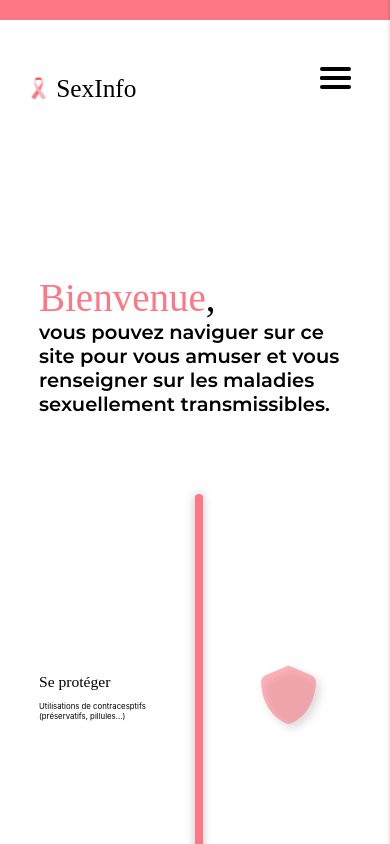
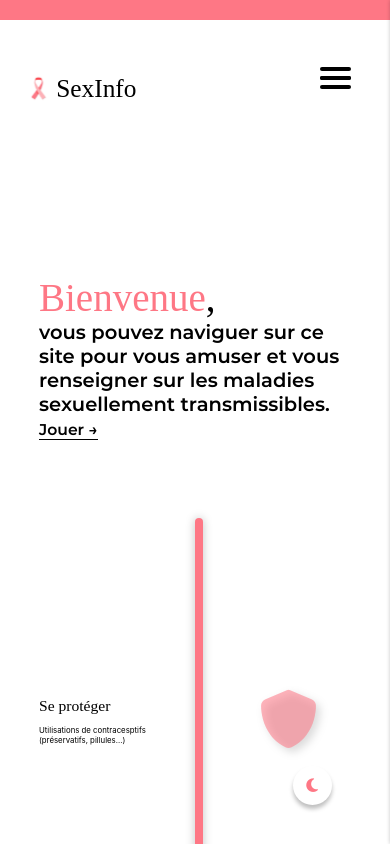
Before and after one commit to Kaituro/sidinfo, a React (Create React App) app: page / in a window 390 px wide. Shown: the top 844 px of the page. Built offline with nearby package versions, Linux system fonts and the light colour scheme; a web font is replaced by a local one.

Commit message:
Dark-mode

```diff
--- a/src/App.css
+++ b/src/App.css
@@ -3,6 +3,11 @@
     --text-color: #000000;
     --main-color: #FE7785;
     --secondary-color: rgba(254, 119, 133, 0.56);
+}
+
+.dark_mode {
+    --background-color: hsl(0, 0%, 8.5%);
+    --text-color: #FFFFFF;
 }
 
 * {
@@ -12,6 +17,7 @@
 body {
     margin: 0;
     background-color: var(--background-color);
+    color: var(--text-color);
 }
 
 @font-face {
@@ -177,7 +183,18 @@ h2 {
     font-size: 3vw !important;
 }
 
-@media (max-width: 480px) {}
+.link-to {
+    color: var(--text-color);
+    width: fit-content;
+    text-decoration: none;
+    border-bottom: 1px solid var(--text-color);
+    font-size: 1.5vw;
+    transition: all 0.2s;
+}
+
+.link-to:hover {
+    border-color: var(--main-color);
+}
 
 .contactinfo li {
     padding: 0.8vw;
@@ -194,6 +211,9 @@ h2 {
     .welcome-text h1 {
         font-size: 10vw;
         margin: 0;
+    }
+    .link-to {
+        font-size: 4vw;
     }
     .welcome-text h2 {
         width: 80%;
--- a/src/App.jsx
+++ b/src/App.jsx
@@ -5,11 +5,14 @@ import Contact from "./pages/contact";
 import Informations from "./pages/Information";
 import { Route, Routes } from "react-router-dom";
 import Footer_page from "./components/Footer/Footer";
+import ThemeButton from "./components/Theme-button/Theme";
+
 import Mention from "./pages/Mention";
 function App() {
   return (
     <div>
       <Navigation_bar></Navigation_bar>
+      <ThemeButton></ThemeButton>
       <div className="container">
         <Routes>
           <Route path="/" element={<Home></Home>}></Route>
--- a/src/components/Navbar/Nav.css
+++ b/src/components/Navbar/Nav.css
@@ -71,10 +71,6 @@ header {
 
 .nav li:hover:after {
     transform: scaleX(1);
-}
-
-.nav li:nth-child(4):hover:after {
-    transform: scaleX(0);
 }
 
 #login-register {
--- /dev/null
+++ b/src/components/Theme-button/Theme.jsx
@@ -0,0 +1,27 @@
+import "./style.css";
+const Theme = () => {
+  const swap = () => {
+    const classList = document.body.classList;
+    const ico = document.getElementById("moon");
+
+    if (classList.contains("dark_mode")) {
+      classList.remove("dark_mode");
+      ico.className = "fas fa-moon";
+      localStorage.removeItem("dark_mode");
+    } else {
+      classList.add("dark_mode");
+      localStorage.setItem("dark_mode", "enabled");
+
+      ico.className = "fas fa-sun";
+    }
+  };
+  return (
+    <>
+      <div id="theme_change" onClick={() => swap()}>
+        <i id="moon" class="fas fa-moon"></i>
+      </div>
+    </>
+  );
+};
+
+export default Theme;
--- /dev/null
+++ b/src/components/Theme-button/style.css
@@ -0,0 +1,39 @@
+@import '../../App.css';
+#theme_change {
+    background-color: var(--background-color);
+    width: 3vw;
+    height: 3vw;
+    position: fixed;
+    bottom: 2vw;
+    right: 2vw;
+    z-index: 1;
+    box-shadow: 0px 4px 4px rgba(0, 0, 0, 0.25);
+    border-radius: 50%;
+    display: flex;
+    cursor: pointer;
+}
+
+#theme_change i {
+    position: absolute;
+    top: 50%;
+    left: 50%;
+    font-size: 1.25vw;
+    transform: translate(-50%, -50%);
+    color: var(--main-color);
+}
+
+.dark_mode #theme_change {
+    background-color: #282828;
+}
+
+@media (max-width: 480px) {
+    #theme_change {
+        bottom: 10vw;
+        right: 15vw;
+        width: 10vw;
+        height: 10vw;
+    }
+    #theme_change i {
+        font-size: 4vw;
+    }
+}
--- a/src/pages/home.jsx
+++ b/src/pages/home.jsx
@@ -1,6 +1,7 @@
 import AOS from "aos";
 import "aos/dist/aos.css";
 import { useState, useEffect } from "react";
+import { Link, useMatch, useResolvedPath } from "react-router-dom";
 
 const Home = () => {
   document.title = "SexInfo";
@@ -31,6 +32,8 @@ const Home = () => {
           >
             vous pouvez naviguer sur ce site pour vous amuser et vous renseigner
             sur les maladies sexuellement transmissibles.
+            <br></br>
+            <Link className="link-to">Jouer →</Link>
           </h2>
         </div>
 
```
